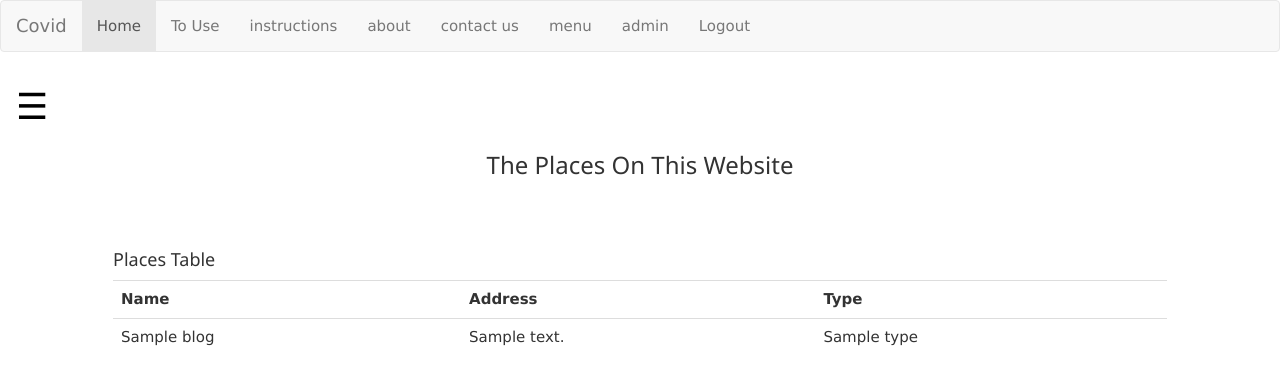
After one commit to muhammad10698/Group-16-, a Django app: template templates/places.html in a window 1280 px wide. The commit adds this page. Shown: the top 385 px of the page. Run offline with Django 3.2, Linux system fonts and the light colour scheme; the template is opened without the code that fills it: most values are stand-ins (such as "Sample title", 1, 10 or a date in 2020); some libraries are stand-ins or nearby versions.

Commit message:
דרישה 16: הצגת כל המקומות (show all places(

```diff
--- a/Covid/urls.py
+++ b/Covid/urls.py
@@ -46,7 +46,8 @@ from.views import (
  adminprofile,
  DeleteUsers,
  delete_user,
- ShowRestaurants
+ ShowRestaurants,
+ places,
 
 )
 
@@ -75,5 +76,5 @@ urlpatterns = [
     path('DeleteUsers', DeleteUsers, name='DeleteUsers'),
     path('delete_user/<user_id>',delete_user,name="delete_user"),
     path('ShowRestaurants', ShowRestaurants, name='ShowRestaurants'),
-
+    path('places', places , name='places'),
 ]
--- a/Covid/views.py
+++ b/Covid/views.py
@@ -116,3 +116,7 @@ def delete_user(request,user_id):
 def ShowRestaurants(request):
     blogs = BlogPost.objects.all()
     return render(request,"ShowRestaurants.html",{'blogs': blogs})
+
+def places(request):
+    blogs = BlogPost.objects.all()
+    return render(request,"places.html",{'blogs':blogs})
--- a/templates/adminprofile.html
+++ b/templates/adminprofile.html
@@ -27,7 +27,7 @@
     </button>
 
     <button type="button" class="btn btn-info">
-    <a href="">Show All The Places On This Website</a>
+    <a href="{% url 'places' %}">Show All The Places On This Website</a>
     </button>
 
     <button type="button" class="btn btn-dark">
--- /dev/null
+++ b/templates/places.html
@@ -0,0 +1,50 @@
+{% extends "base.html" %}
+
+
+{% block title %} <center>The Places On This Website </center> {% endblock %}
+{% block style %}
+{% load static %}
+  <style>
+ .div1{
+          position: absolute;
+         top: 30%;
+         left: 10%;
+         width: 80%;
+      }
+
+  </style>
+{% endblock %}
+  {% block content %}
+        <br>
+    <div class="div1">
+		<div class="row">
+			<div class="col-md">
+				<div class="card card-body">
+					<h5>Places Table</h5>
+				</div>
+				<div class="card card-body">
+					<table class="table">
+						<tr>
+							<th>Name</th>
+							<th>Address</th>
+							<th>Type</th>
+
+						</tr>
+
+						{% for i in blogs %}
+							<tr>
+								<td>{{i.title}}</td>
+								<td>{{i.address}}</td>
+								<td>{{i.type}}</td>
+
+							</tr>
+						{% endfor %}
+
+					</table>
+				</div>
+			</div>
+
+		</div>
+	</div>
+
+   {% endblock %}
```
Also changed, not shown: db.sqlite3.
